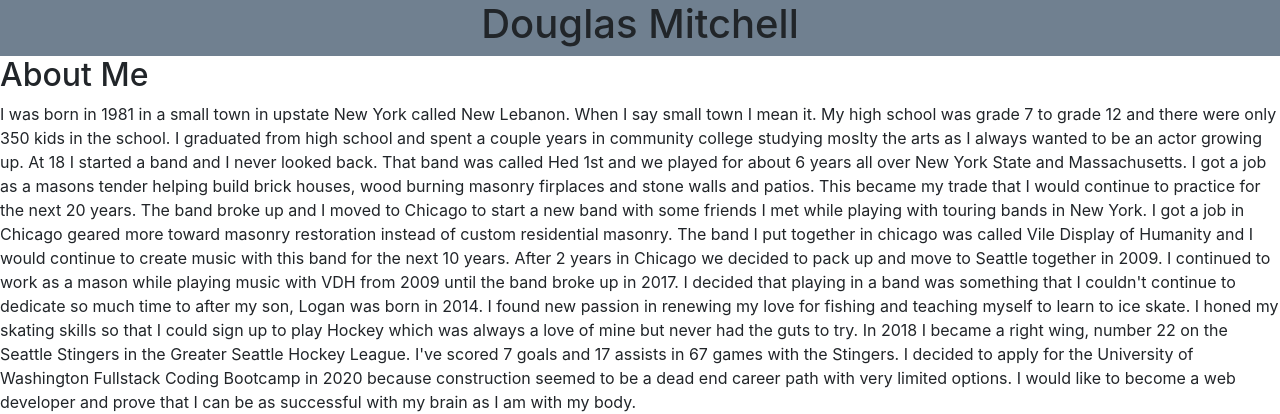
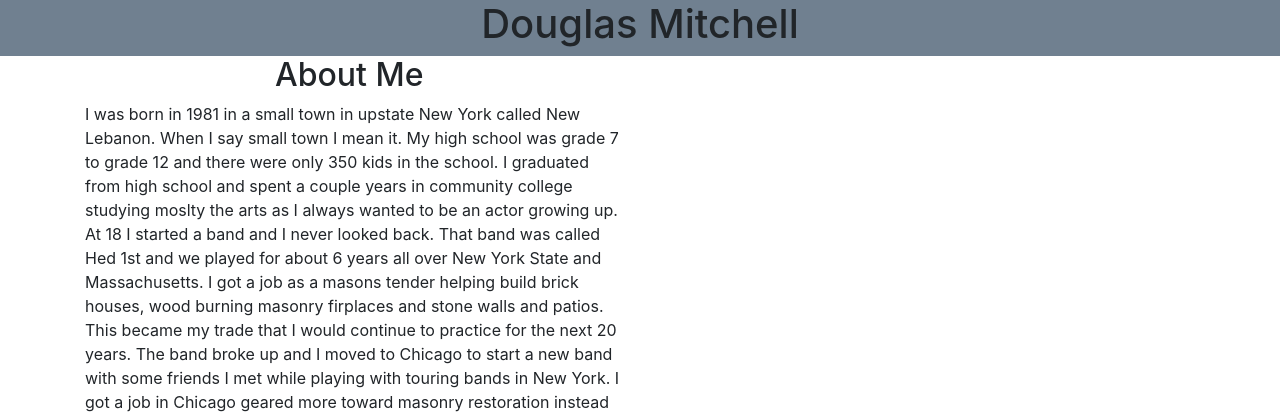
Before and after one commit to roxonus/02-Responsive-Portfolio, a plain HTML site: page index.html in a window 1280 px wide. Shown: the top 414 px of the page. Drawn offline with nearby package versions, Linux system fonts and the light colour scheme.

Commit message:
added crow and column for about me text

```diff
--- a/index.html
+++ b/index.html
@@ -21,8 +21,17 @@
     <nav></nav>
 
     <section>
+        <div class="container">
+            <div class="row">
+                <div class="col-sm-6 offset-sm-2">
                     <h2>About Me</h2>
-        <p>I was born in 1981 in a small town in upstate New York called New Lebanon.
+                </div>
+            </div>
+        </div>
+            <div class="container">
+                <div class="row">
+                    <div class="col-sm-6">
+                        <p> I was born in 1981 in a small town in upstate New York called New Lebanon.
                             When I say small town I mean it. My high school was grade 7 to grade 12 and there were only 350 kids in the school.
                             I graduated from high school and spent a couple years in community college studying moslty the arts as I always wanted to be an actor growing up.
                             At 18 I started a band and I never looked back. That band was called Hed 1st and we played for about 6 years all over New York State and Massachusetts.
@@ -41,12 +50,12 @@
                             I decided to apply for the University of Washington Fullstack Coding Bootcamp in 2020 because construction seemed to be a dead end career path with very limited options.
                             I would like to become a web developer and prove that I can be as successful with my brain as I am with my body.
                         </p>
-
-            </body>
-        </p>
-
+                    </div>
+                </div>
+            </div>
 
     </section>
+
 
 
 
@@ -58,7 +67,7 @@
 
 
 
-
+</body>
 
 
     <script src="https://code.jquery.com/jquery-3.5.1.slim.min.js" integrity="sha384-DfXdz2htPH0lsSSs5nCTpuj/zy4C+OGpamoFVy38MVBnE+IbbVYUew+OrCXaRkfj" crossorigin="anonymous"></script>
```
Also changed, not shown: style.css (line endings or trailing spaces). Lines whose indentation alone changed are shown as unchanged.
